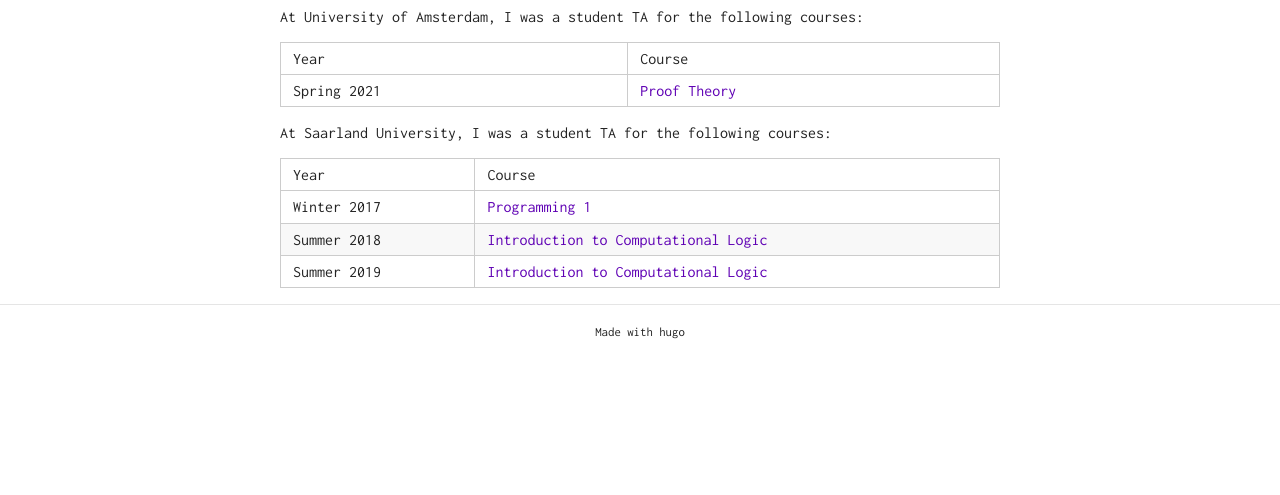
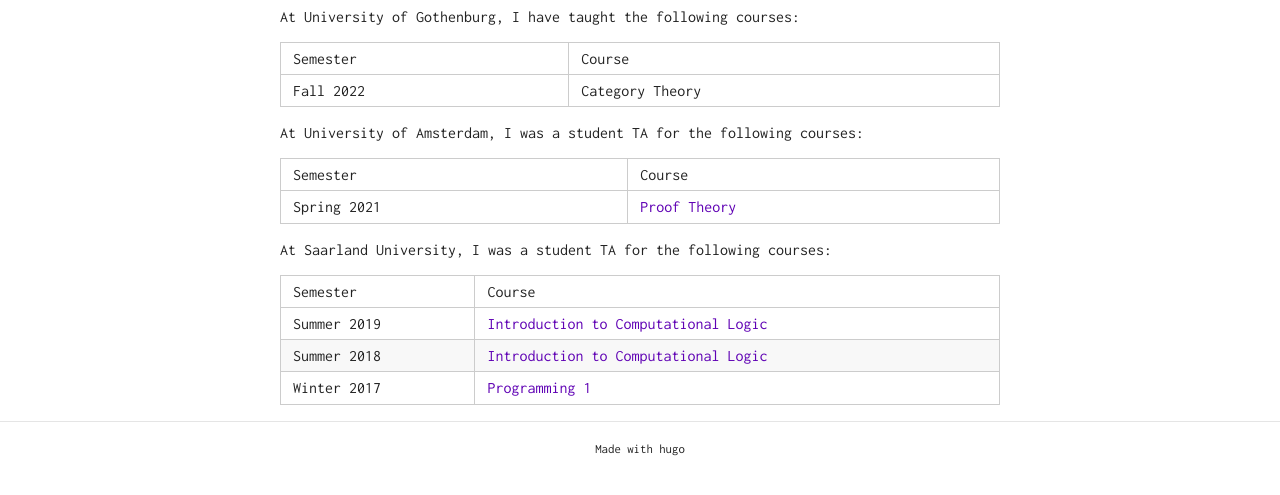
Before and after one commit to dowehr/dowehr.github.io, a plain HTML site: page teaching/index.html in a window 1280 px wide. Shown: the part 167-662 px from the top of the page. Drawn offline with nearby package versions, Linux system fonts and the light colour scheme.

```diff
--- a/teaching/index.html
+++ b/teaching/index.html
@@ -61,11 +61,26 @@
 <div id="content">
 <div class="container">
     <h1 id="teaching">Teaching</h1>
+<p>At University of Gothenburg, I have taught the following courses:</p>
+<table>
+<thead>
+<tr>
+<th>Semester</th>
+<th>Course</th>
+</tr>
+</thead>
+<tbody>
+<tr>
+<td>Fall 2022</td>
+<td>Category Theory</td>
+</tr>
+</tbody>
+</table>
 <p>At University of Amsterdam, I was a student TA for the following courses:</p>
 <table>
 <thead>
 <tr>
-<th>Year</th>
+<th>Semester</th>
 <th>Course</th>
 </tr>
 </thead>
@@ -80,22 +95,22 @@
 <table>
 <thead>
 <tr>
-<th>Year</th>
+<th>Semester</th>
 <th>Course</th>
 </tr>
 </thead>
 <tbody>
 <tr>
-<td>Winter 2017</td>
-<td><a href="https://courses.react.uni-saarland.de/prog1718">Programming 1</a></td>
+<td>Summer 2019</td>
+<td><a href="https://courses.ps.uni-saarland.de/icl_19/">Introduction to Computational Logic</a></td>
 </tr>
 <tr>
 <td>Summer 2018</td>
 <td><a href="https://courses.ps.uni-saarland.de/icl_18/">Introduction to Computational Logic</a></td>
 </tr>
 <tr>
-<td>Summer 2019</td>
-<td><a href="https://courses.ps.uni-saarland.de/icl_19/">Introduction to Computational Logic</a></td>
+<td>Winter 2017</td>
+<td><a href="https://courses.react.uni-saarland.de/prog1718">Programming 1</a></td>
 </tr>
 </tbody>
 </table>
```
Also changed, not shown: about/index.html (+6 -0 lines), index.html (+1 -1 lines), index.xml (+4 -3 lines).
